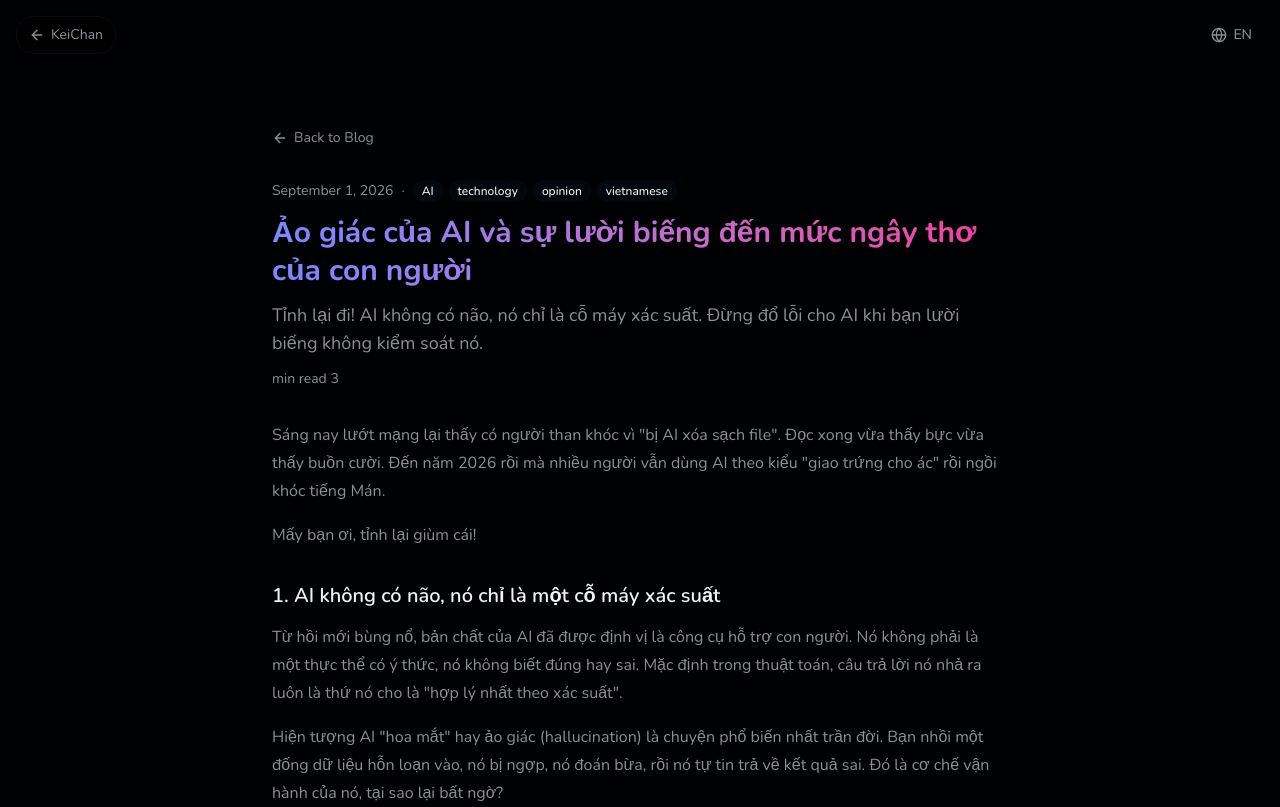
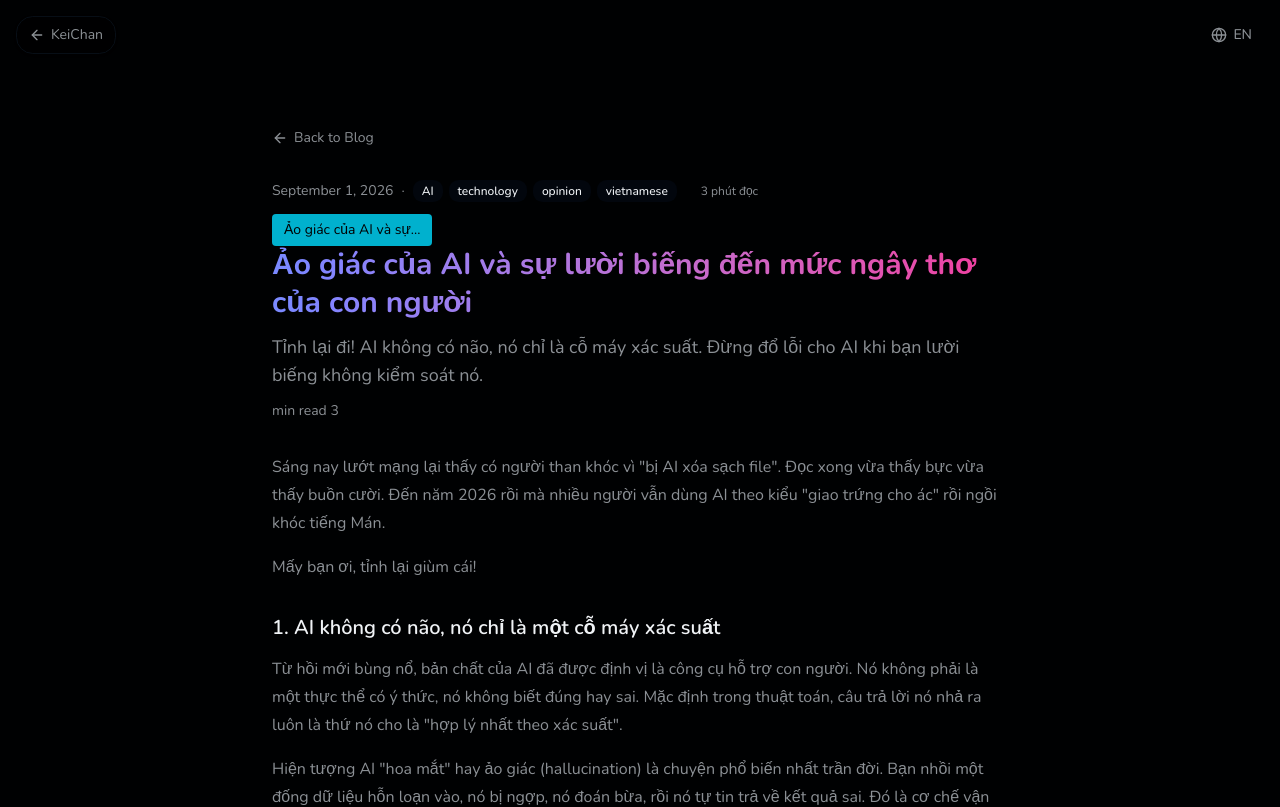
Before and after one commit to webngoc04/webngoc04.github.io, a Next.js app: page /blog/ai-hallucination in a window 1280 px wide. Shown: the top 807 px of the page. Built offline with nearby package versions, Linux system fonts and the light colour scheme.

Commit message:
feat: finalize blog share button and reading time

```diff
--- a/src/components/blog-list.tsx
+++ b/src/components/blog-list.tsx
@@ -163,8 +163,24 @@ export default function BlogList({ posts }: BlogListProps) {
               </div>
               <h2 className="mb-1.5 text-base sm:text-xl font-semibold group-hover:text-pink-600 dark:group-hover:text-pink-300">
                 {post.title}
+                <span className="text-xs text-muted-foreground ml-2">
+                  {post.readingTime} phút đọc
+                </span>
               </h2>
               <p className="line-clamp-2 text-muted-foreground">{post.description}</p>
+              <div className="mt-2 flex items-center gap-2 text-xs text-muted-foreground">
+                <button
+                  onClick={(e) => {
+                    e.stopPropagation()
+                    navigator.clipboard.writeText(`${window.location.origin}/blog/${post.slug}/`)
+                    alert("Copied!")
+                  }}
+                  className="rounded bg-primary px-2 py-1.5 text-primary-foreground hover:opacity-80 transition-opacity"
+                  title="Copy link"
+                >
+                  Link
+                </button>
+              </div>
             </Link>
           ))}
         </div>
--- a/src/components/blog-post.tsx
+++ b/src/components/blog-post.tsx
@@ -5,6 +5,7 @@ import Link from "next/link"
 import { useRouter } from "next/navigation"
 import { ArrowLeft } from "lucide-react"
 import { Badge } from "@/components/ui/badge"
+import { ShareButton } from "@/components/share-button"
 import { Markdown } from "@/components/markdown"
 import { useI18n } from "@/lib/i18n"
 import type { BlogPost } from "@/lib/blog"
@@ -66,6 +67,12 @@ export default function BlogPost({ post }: BlogPostProps) {
                   </Badge>
                 ))}
               </div>
+              <span className="text-xs text-muted-foreground ml-4">
+                {post.readingTime} phút đọc
+              </span>
+            </div>
+            <div className="mt-3 flex items-center gap-2 text-sm text-muted-foreground">
+              <ShareButton title={post.title} />
             </div>
           <h1 className="text-gradient text-2xl sm:text-3xl font-bold leading-tight" itemProp="headline">{post.title}</h1>
           {post.description && (
--- /dev/null
+++ b/src/components/share-button.tsx
@@ -0,0 +1,43 @@
+"use client"
+
+import React from "react"
+import { Mail } from "lucide-react"
+
+export interface ShareButtonProps {
+  title: string
+  url?: string
+}
+
+export function ShareButton({ title, url }: ShareButtonProps) {
+  const [copied, setCopied] = React.useState(false)
+
+  const handleCopy = async () => {
+    const copyUrl = url || `${window.location.origin}/blog/${slugify(title)}/`
+    try {
+      await navigator.clipboard.writeText(copyUrl)
+      setCopied(true)
+      setTimeout(() => setCopied(false), 2000)
+    } catch (err) {
+      alert("Failed to copy")
+    }
+  }
+
+  const slugify = (str: string) =>
+    str.toLowerCase().replace(/[^a-z0-9]/g, "-")
+
+  return (
+    <div className="flex items-center gap-2">
+      {copied ? (
+        <span className="text-xs text-green-500">Copied!</span>
+      ) : (
+        <button
+          onClick={handleCopy}
+          className="rounded bg-primary px-3 py-1.5 text-sm text-primary-foreground hover:opacity-80 transition-opacity"
+          title="Copy link"
+        >
+          {title.length > 20 ? title.substring(0, 20) + "..." : title}
+        </button>
+      )}
+    </div>
+  )
+}
```
Lines whose indentation alone changed are shown as unchanged.
